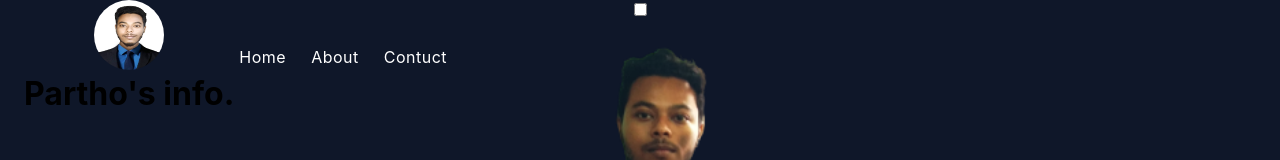
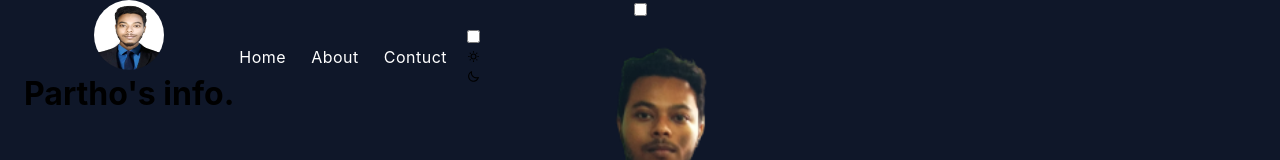
Before and after one commit to pallobbiwas/my-portfolio, a React (Create React App) app: page / in a window 1280 px wide. Shown: the top 160 px of the page. Built offline with nearby package versions, Linux system fonts and the light colour scheme.

Commit message:
dark mode added

```diff
--- a/src/pages/Navbar/Navbar.js
+++ b/src/pages/Navbar/Navbar.js
@@ -1,10 +1,19 @@
-import React from "react";
+import React, { useState } from "react";
 import logoImg from "../../assets/pallab 5PORT SIZE w.jpg";
 import "./Navbar.css";
 
 const Navbar = ({ children }) => {
+  const [dark, setDark] = useState(false);
+
+  const darkMOde = () => {
+    setDark(!dark);
+    localStorage.setItem("theme", dark);
+  };
+
+  const changeTheme = JSON.parse(localStorage.getItem("theme"));
+
   return (
-    <div className="">
+    <div className="" data-theme={changeTheme ? "dark" : "light"}>
       <div className="drawer drawer-end ">
         <input id="my-drawer-3" type="checkbox" className="drawer-toggle" />
         <div className="drawer-content flex flex-col">
@@ -50,6 +59,29 @@
                     Contuct
                   </a>
                 </li>
+                <label class="swap swap-rotate">
+                  <input
+                    onClick={darkMOde}
+                    type="checkbox"
+                    data-toggle-theme="dark,light"
+                  />
+
+                  <svg
+                    class="swap-on fill-current w-10 h-10"
+                    xmlns="http://www.w3.org/2000/svg"
+                    viewBox="0 0 24 24"
+                  >
+                    <path d="M5.64,17l-.71.71a1,1,0,0,0,0,1.41,1,1,0,0,0,1.41,0l.71-.71A1,1,0,0,0,5.64,17ZM5,12a1,1,0,0,0-1-1H3a1,1,0,0,0,0,2H4A1,1,0,0,0,5,12Zm7-7a1,1,0,0,0,1-1V3a1,1,0,0,0-2,0V4A1,1,0,0,0,12,5ZM5.64,7.05a1,1,0,0,0,.7.29,1,1,0,0,0,.71-.29,1,1,0,0,0,0-1.41l-.71-.71A1,1,0,0,0,4.93,6.34Zm12,.29a1,1,0,0,0,.7-.29l.71-.71a1,1,0,1,0-1.41-1.41L17,5.64a1,1,0,0,0,0,1.41A1,1,0,0,0,17.66,7.34ZM21,11H20a1,1,0,0,0,0,2h1a1,1,0,0,0,0-2Zm-9,8a1,1,0,0,0-1,1v1a1,1,0,0,0,2,0V20A1,1,0,0,0,12,19ZM18.36,17A1,1,0,0,0,17,18.36l.71.71a1,1,0,0,0,1.41,0,1,1,0,0,0,0-1.41ZM12,6.5A5.5,5.5,0,1,0,17.5,12,5.51,5.51,0,0,0,12,6.5Zm0,9A3.5,3.5,0,1,1,15.5,12,3.5,3.5,0,0,1,12,15.5Z" />
+                  </svg>
+
+                  <svg
+                    class="swap-off fill-current w-10 h-10"
+                    xmlns="http://www.w3.org/2000/svg"
+                    viewBox="0 0 24 24"
+                  >
+                    <path d="M21.64,13a1,1,0,0,0-1.05-.14,8.05,8.05,0,0,1-3.37.73A8.15,8.15,0,0,1,9.08,5.49a8.59,8.59,0,0,1,.25-2A1,1,0,0,0,8,2.36,10.14,10.14,0,1,0,22,14.05,1,1,0,0,0,21.64,13Zm-9.5,6.69A8.14,8.14,0,0,1,7.08,5.22v.27A10.15,10.15,0,0,0,17.22,15.63a9.79,9.79,0,0,0,2.1-.22A8.11,8.11,0,0,1,12.14,19.73Z" />
+                  </svg>
+                </label>
               </ul>
             </div>
           </div>
@@ -73,6 +105,29 @@
                 Contuct
               </a>
             </li>
+            <label class="swap swap-rotate">
+              <input
+                onClick={darkMOde}
+                type="checkbox"
+                data-toggle-theme="dark,light"
+              />
+
+              <svg
+                class="swap-on fill-current w-10 h-10"
+                xmlns="http://www.w3.org/2000/svg"
+                viewBox="0 0 24 24"
+              >
+                <path d="M5.64,17l-.71.71a1,1,0,0,0,0,1.41,1,1,0,0,0,1.41,0l.71-.71A1,1,0,0,0,5.64,17ZM5,12a1,1,0,0,0-1-1H3a1,1,0,0,0,0,2H4A1,1,0,0,0,5,12Zm7-7a1,1,0,0,0,1-1V3a1,1,0,0,0-2,0V4A1,1,0,0,0,12,5ZM5.64,7.05a1,1,0,0,0,.7.29,1,1,0,0,0,.71-.29,1,1,0,0,0,0-1.41l-.71-.71A1,1,0,0,0,4.93,6.34Zm12,.29a1,1,0,0,0,.7-.29l.71-.71a1,1,0,1,0-1.41-1.41L17,5.64a1,1,0,0,0,0,1.41A1,1,0,0,0,17.66,7.34ZM21,11H20a1,1,0,0,0,0,2h1a1,1,0,0,0,0-2Zm-9,8a1,1,0,0,0-1,1v1a1,1,0,0,0,2,0V20A1,1,0,0,0,12,19ZM18.36,17A1,1,0,0,0,17,18.36l.71.71a1,1,0,0,0,1.41,0,1,1,0,0,0,0-1.41ZM12,6.5A5.5,5.5,0,1,0,17.5,12,5.51,5.51,0,0,0,12,6.5Zm0,9A3.5,3.5,0,1,1,15.5,12,3.5,3.5,0,0,1,12,15.5Z" />
+              </svg>
+
+              <svg
+                class="swap-off fill-current w-10 h-10"
+                xmlns="http://www.w3.org/2000/svg"
+                viewBox="0 0 24 24"
+              >
+                <path d="M21.64,13a1,1,0,0,0-1.05-.14,8.05,8.05,0,0,1-3.37.73A8.15,8.15,0,0,1,9.08,5.49a8.59,8.59,0,0,1,.25-2A1,1,0,0,0,8,2.36,10.14,10.14,0,1,0,22,14.05,1,1,0,0,0,21.64,13Zm-9.5,6.69A8.14,8.14,0,0,1,7.08,5.22v.27A10.15,10.15,0,0,0,17.22,15.63a9.79,9.79,0,0,0,2.1-.22A8.11,8.11,0,0,1,12.14,19.73Z" />
+              </svg>
+            </label>
           </ul>
         </div>
       </div>
```
